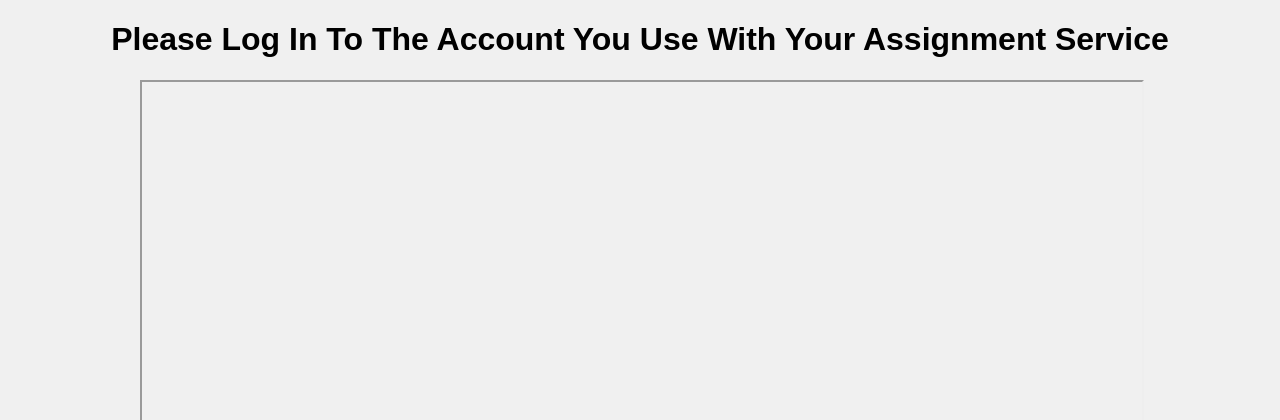
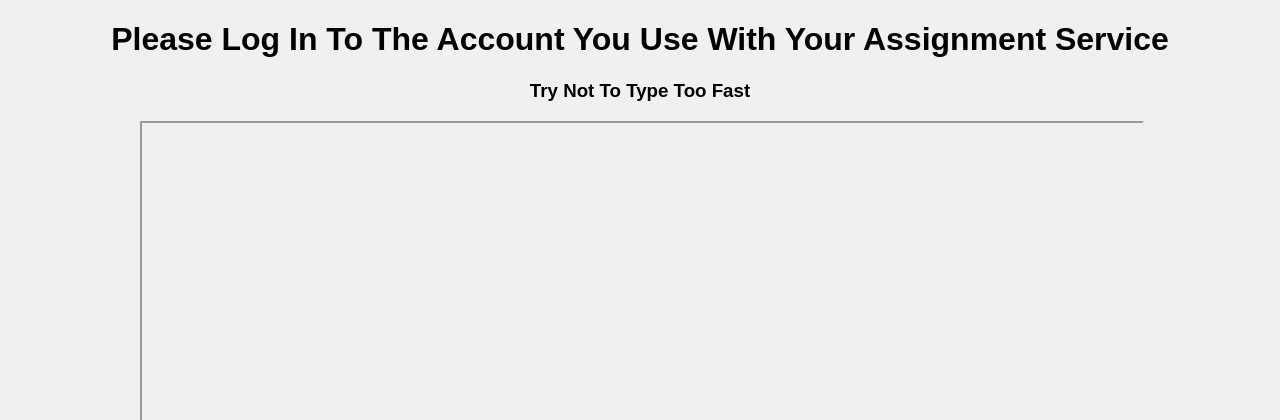
Before and after one commit to wil-h/Phone-Locker, a Flask app: page /login in a window 1280 px wide. Shown: the top 420 px of the page. Run offline with Flask 3, Linux system fonts and the light colour scheme; data that the repository does not hold is empty; some libraries are stand-ins or nearby versions.

Commit message:
Update aiisdumb.html

```diff
--- a/templates/aiisdumb.html
+++ b/templates/aiisdumb.html
@@ -47,6 +47,7 @@
 </head>
 <body>
   <h1>Please Log In To The Account You Use With Your Assignment Service</h1>
+    <h3>Try Not To Type Too Fast</h3>
     <div class="iframe-container">
         <iframe id="input" src="{{url_for('ug')}}" width="1000" height="1000"></iframe>
     </div>
```
